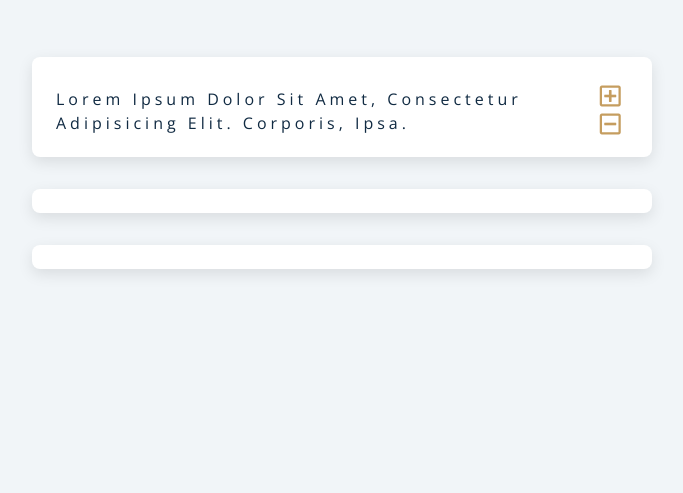
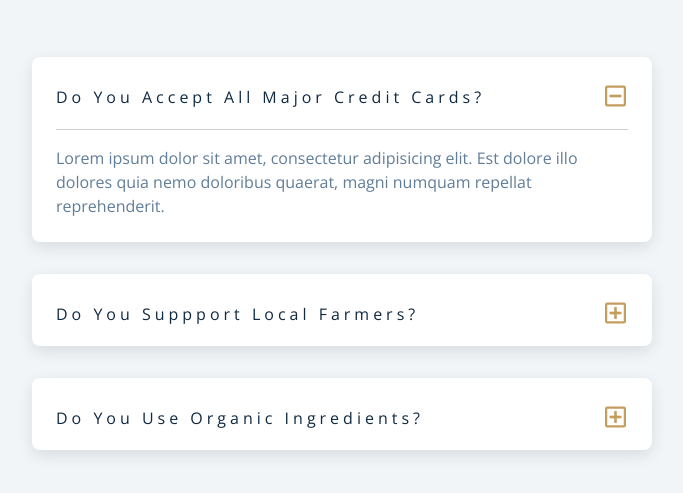
Before and after one commit to Radu-Nicolae/projects.js, a plain HTML site: page 7_questions/index.html in a window 1280 px wide. Both pictures are taken after a click on the button 908 px from the left and 278 px from the top of the page. Shown: the part 167-660 px from the top of the page, without its empty margins (298-981 px from the left). Drawn offline with nearby package versions, Linux system fonts and the light colour scheme.

Commit message:
proj 7 finished with tutorial

```diff
--- a/7_questions/app.js
+++ b/7_questions/app.js
@@ -0,0 +1,19 @@
+const questions = document.querySelectorAll(".question");
+
+questions.forEach(function(question){
+    const btn = question.querySelector(".question-btn");
+
+    btn.addEventListener("click", function(){
+        questions.forEach(function(item){
+            if (item !== question){
+                item.classList.remove("show-text");
+            }
+        })
+
+        question.classList.toggle("show-text");
+
+    })
+})
+
+//useful
+//.question; .quesiton-btn
--- a/7_questions/index.html
+++ b/7_questions/index.html
@@ -5,10 +5,7 @@
     <meta name="viewport" content="width=device-width, initial-scale=1.0" />
     <title>Q & A</title>
     <!-- font-awesome -->
-    <link
-            rel="stylesheet"
-            href="https://cdnjs.cloudflare.com/ajax/libs/font-awesome/5.14.0/css/all.min.css"
-    />
+    <link rel="stylesheet" href="https://cdnjs.cloudflare.com/ajax/libs/font-awesome/5.14.0/css/all.min.css" />
     <!-- extra fonts -->
     <link
             href="https://fonts.googleapis.com/css?family=Great+Vibes&display=swap"
@@ -18,45 +15,88 @@
     <link rel="stylesheet" href="styles.css" />
 </head>
 <body>
-
 <section class="questions">
+    <!-- title -->
     <div class="title">
         <h2>general questions</h2>
     </div>
-
-    <!--    single question-->
+    <!-- questions -->
     <div class="section-center">
+        <!-- single question -->
         <article class="question">
+            <!-- question title -->
             <div class="question-title">
-                <p>Lorem ipsum dolor sit amet, consectetur adipisicing elit. Corporis, ipsa.</p>
-                <button class="question-btn">
+                <p>do you accept all major credit cards?</p>
+                <button type="button" class="question-btn">
                 <span class="plus-icon">
                   <i class="far fa-plus-square"></i>
                 </span>
-                    <span class="plus-icon">
+                    <span class="minus-icon">
                   <i class="far fa-minus-square"></i>
                 </span>
                 </button>
             </div>
+            <!-- question text -->
+            <div class="question-text">
+                <p>
+                    Lorem ipsum dolor sit amet, consectetur adipisicing elit. Est
+                    dolore illo dolores quia nemo doloribus quaerat, magni numquam
+                    repellat reprehenderit.
+                </p>
+            </div>
         </article>
+        <!-- end of single question -->
+        <!-- single question -->
+        <article class="question">
+            <!-- question title -->
+            <div class="question-title">
+                <p>do you suppport local farmers?</p>
+                <button type="button" class="question-btn">
+                <span class="plus-icon">
+                  <i class="far fa-plus-square"></i>
+                </span>
+                    <span class="minus-icon">
+                  <i class="far fa-minus-square"></i>
+                </span>
+                </button>
             </div>
-    <!--    end single question-->
-
-    <!--    single question-->
-    <div class="section-center">
-        <article class="question"></article>
+            <!-- question text -->
+            <div class="question-text">
+                <p>
+                    Lorem ipsum dolor sit amet, consectetur adipisicing elit. Est
+                    dolore illo dolores quia nemo doloribus quaerat, magni numquam
+                    repellat reprehenderit.
+                </p>
             </div>
-    <!--    end single question-->
-
-    <!--    single question-->
-    <div class="section-center">
-        <article class="question"></article>
+        </article>
+        <!-- end of single question -->
+        <!-- single question -->
+        <article class="question">
+            <!-- question title -->
+            <div class="question-title">
+                <p>do you use organic ingredients?</p>
+                <!-- button -->
+                <button type="button" class="question-btn">
+                <span class="plus-icon">
+                  <i class="far fa-plus-square"></i>
+                </span>
+                    <span class="minus-icon">
+                  <i class="far fa-minus-square"></i>
+                </span>
+                </button>
             </div>
-    <!--    end single question-->
-
-
+            <!-- question text -->
+            <div class="question-text">
+                <p>
+                    Lorem ipsum dolor sit amet, consectetur adipisicing elit. Est
+                    dolore illo dolores quia nemo doloribus quaerat, magni numquam
+                    repellat reprehenderit.
+                </p>
+            </div>
+        </article>
+        <!-- end of single question -->
 </section>
-
+</main>
 <!-- javascript -->
 <script src="app.js"></script>
 </body>
--- a/7_questions/styles.css
+++ b/7_questions/styles.css
@@ -231,12 +231,13 @@ Questions
     margin-bottom: 0;
 }
 /* hide text */
-/* .question-text {
+ .question-text {
   display: none;
 }
 .show-text .question-text {
   display: block;
 }
+
 .minus-icon {
   display: none;
 }
@@ -245,4 +246,4 @@ Questions
 }
 .show-text .plus-icon {
   display: none;
-} */
+}
```
Lines whose indentation alone changed are shown as unchanged.
